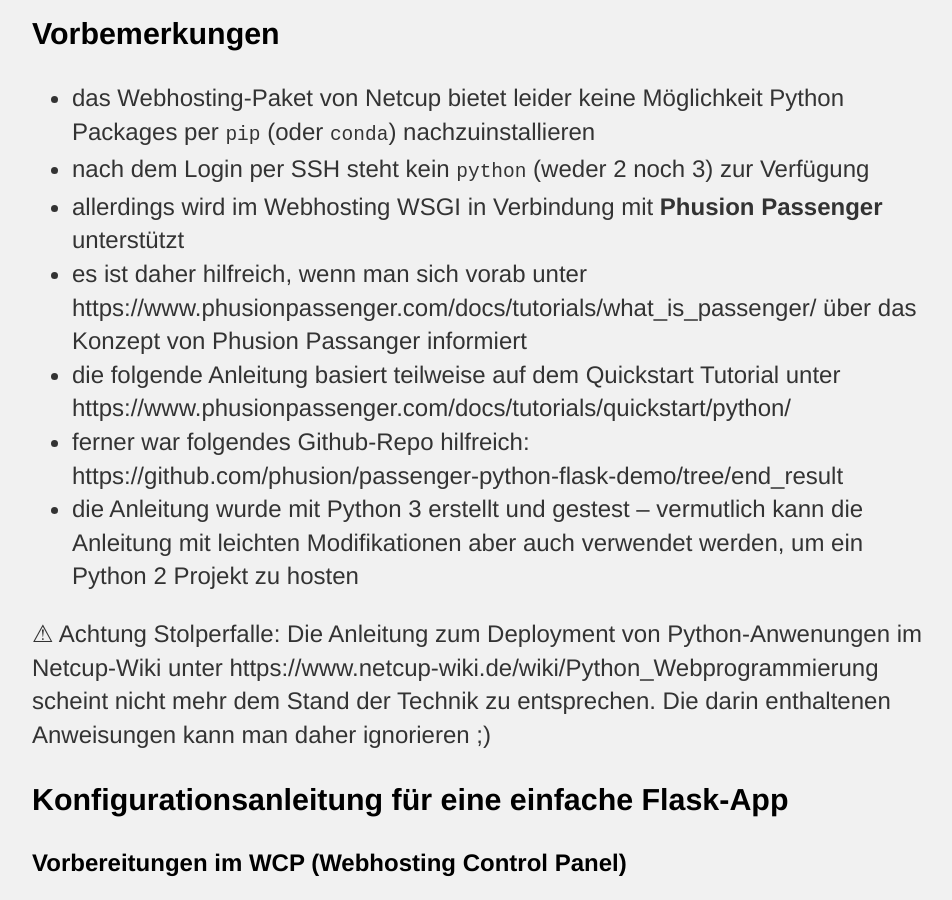
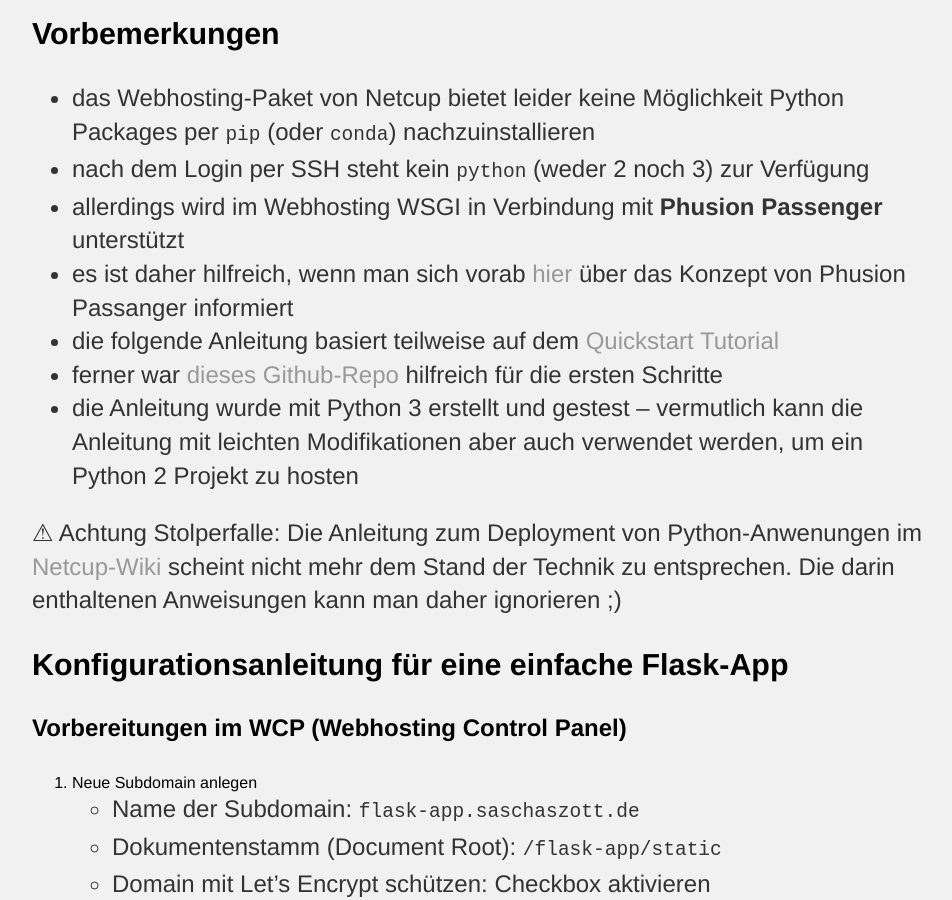
Before and after one commit to saschaszott/saschaszott.github.io, a Jekyll site: the page built from _posts/2021-02-14-netcup-python-webhosting.md, in a window 1280 px wide and 900 px high, scrolled down 250 px. Shown: the whole window, without its empty margins (160-1112 px from the left). Built offline with Jekyll 4.4.1, drawn with Linux system fonts in a browser that asks for light colours.

Commit message:
Update 2021-02-14-netcup-python-webhosting.md

```diff
--- a/_posts/2021-02-14-netcup-python-webhosting.md
+++ b/_posts/2021-02-14-netcup-python-webhosting.md
@@ -8,12 +8,12 @@
 - das Webhosting-Paket von Netcup bietet leider keine Möglichkeit Python Packages per `pip` (oder `conda`) nachzuinstallieren
 - nach dem Login per SSH steht kein `python` (weder 2 noch 3) zur Verfügung
 - allerdings wird im Webhosting WSGI in Verbindung mit **Phusion Passenger** unterstützt
-- es ist daher hilfreich, wenn man sich vorab unter https://www.phusionpassenger.com/docs/tutorials/what_is_passenger/ über das Konzept von Phusion Passanger informiert
-- die folgende Anleitung basiert teilweise auf dem Quickstart Tutorial unter https://www.phusionpassenger.com/docs/tutorials/quickstart/python/
-- ferner war folgendes Github-Repo hilfreich: https://github.com/phusion/passenger-python-flask-demo/tree/end_result
+- es ist daher hilfreich, wenn man sich vorab [hier](https://www.phusionpassenger.com/docs/tutorials/what_is_passenger/) über das Konzept von Phusion Passanger informiert
+- die folgende Anleitung basiert teilweise auf dem [Quickstart Tutorial](https://www.phusionpassenger.com/docs/tutorials/quickstart/python/)
+- ferner war [dieses Github-Repo](https://github.com/phusion/passenger-python-flask-demo/tree/end_result) hilfreich für die ersten Schritte
 - die Anleitung wurde mit Python 3 erstellt und gestest -- vermutlich kann die Anleitung mit leichten Modifikationen aber auch verwendet werden, um ein Python 2 Projekt zu hosten
 
-⚠ Achtung Stolperfalle: Die Anleitung zum Deployment von Python-Anwenungen im Netcup-Wiki unter https://www.netcup-wiki.de/wiki/Python_Webprogrammierung scheint nicht mehr dem Stand der Technik zu entsprechen. Die darin enthaltenen Anweisungen kann man daher ignorieren ;)
+⚠ Achtung Stolperfalle: Die Anleitung zum Deployment von Python-Anwenungen im [Netcup-Wiki](https://www.netcup-wiki.de/wiki/Python_Webprogrammierung) scheint nicht mehr dem Stand der Technik zu entsprechen. Die darin enthaltenen Anweisungen kann man daher ignorieren ;)
 
 ### Konfigurationsanleitung für eine einfache Flask-App
 
```
